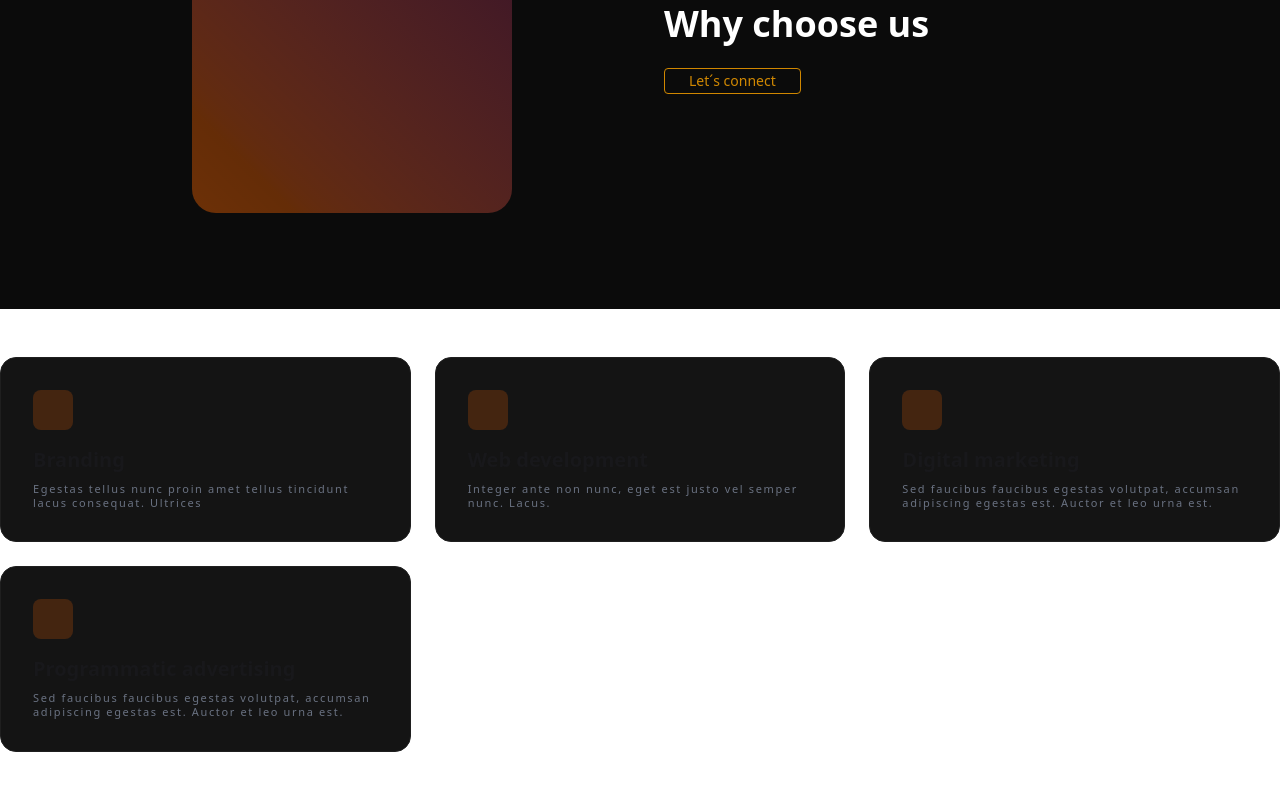
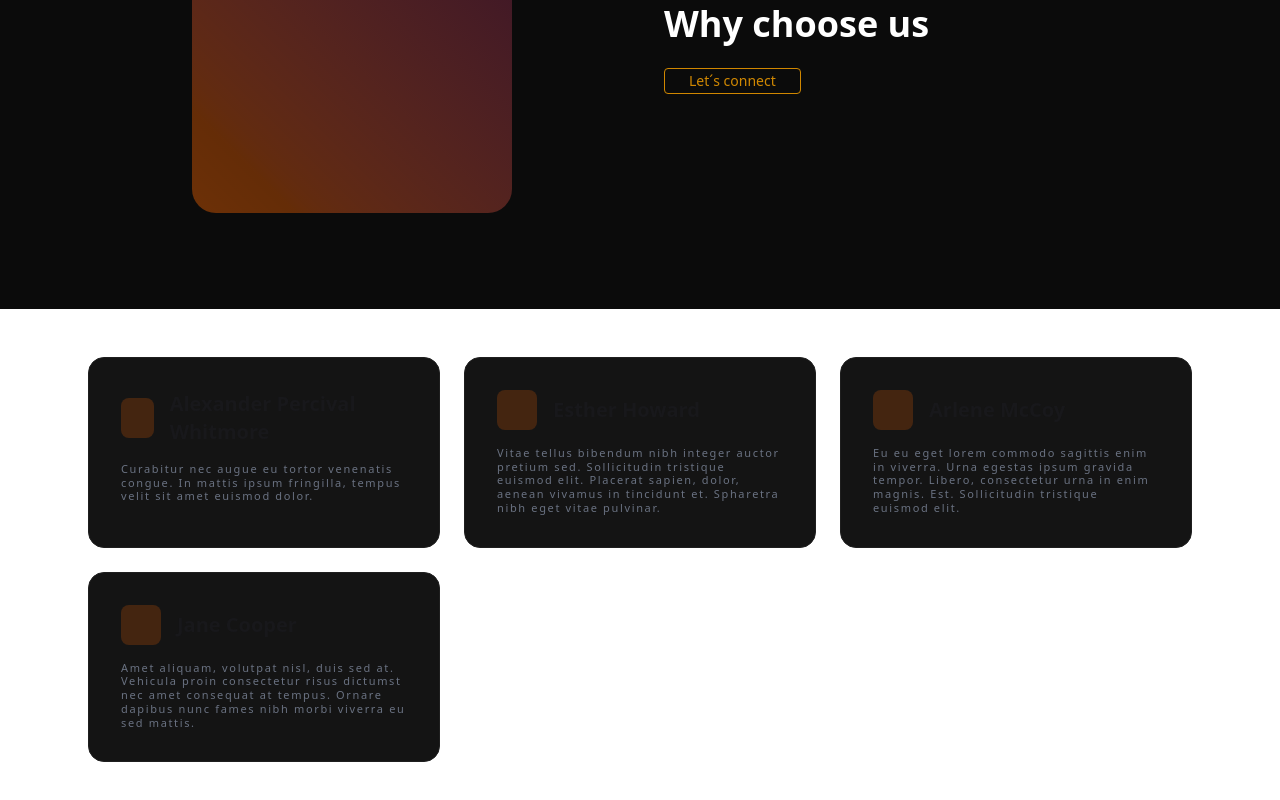
Before and after one commit to MarioBian/Figma-code, a React (Vite) app: page / in a window 1280 px wide. Shown: the part 2220-3020 px from the top of the page. Before the commit the page ends 2972 px from the top, so only its background shows below. Built offline with nearby package versions, Linux system fonts and the light colour scheme.

Commit message:
fixed the text inside the box

```diff
--- a/components/FeedBack.jsx
+++ b/components/FeedBack.jsx
@@ -1,40 +1,43 @@
 import React from 'react'
-const services = [
+const feddback = [
   {
-    title: "Branding",
-    text: "Egestas tellus nunc proin amet tellus tincidunt lacus consequat. Ultrices"
+    title: "Alexander Percival Whitmore",
+    text: "Curabitur nec augue eu tortor venenatis congue. In mattis ipsum fringilla, tempus velit sit amet euismod dolor."
   },
   {
-    title: "Web development",
-    text: "Integer ante non nunc, eget est justo vel semper nunc. Lacus."
+    title: "Esther Howard",
+    text: "Vitae tellus bibendum nibh integer auctor pretium sed. Sollicitudin tristique euismod elit. Placerat sapien, dolor, aenean vivamus in tincidunt et. Spharetra nibh eget vitae pulvinar."
   },
   {
-    title: "Digital marketing",
-    text: "Sed faucibus faucibus egestas volutpat, accumsan adipiscing egestas est. Auctor et leo urna est."
+    title: "Arlene McCoy",
+    text: "Eu eu eget lorem commodo sagittis enim in viverra. Urna egestas ipsum gravida tempor. Libero, consectetur urna in enim magnis. Est. Sollicitudin tristique euismod elit."
   },
   {
-    title: "Programmatic advertising",
-    text: "Sed faucibus faucibus egestas volutpat, accumsan adipiscing egestas est. Auctor et leo urna est."
+    title: "Jane Cooper",
+    text: "Amet aliquam, volutpat nisl, duis sed at. Vehicula proin consectetur risus dictumst nec amet consequat at tempus. Ornare dapibus nunc fames nibh morbi viverra eu sed mattis."
   }
 ];
 
 const FeedBack = () => {
   return (
+    <div className="max-w-6xl mx-auto px-6 text-center mb-24">
     <div className="mt-12 grid grid-cols-1 sm:grid-cols-2 lg:grid-cols-3 gap-6">
-    {services.map((service, i) => (
+    {feddback.map((feedback, i) => (
       <div
       key={i}
       className="bg-[#141414] border border-[#1f1f1f] hover:border-[#2b2b2b] transition rounded-2xl p-8 text-left"
     >
-      <div className="w-10 h-10 bg-orange-500/20 rounded-lg mb-4"></div>
+      <div className="flex items-center gap-4 mb-4">
+    <div className="w-10 h-10 bg-orange-500/20 rounded-lg"></div>
+    <h3 className="text-xl font-semibold">{feedback.title}</h3>
+  </div>
 
-      <h3 className="text-xl font-semibold mb-2">{service.title}</h3>
-
-      <p className="text-gray-500 text-[11px] tracking-[0.15em] leading-tight max-w-sm">
-        {service.text}
-      </p>
+  <p className="text-gray-500 text-[11px] tracking-[0.15em] leading-tight">
+    {feedback.text}
+  </p>
     </div>
      ))}
+      </div>
       </div>
   )
 }
```
